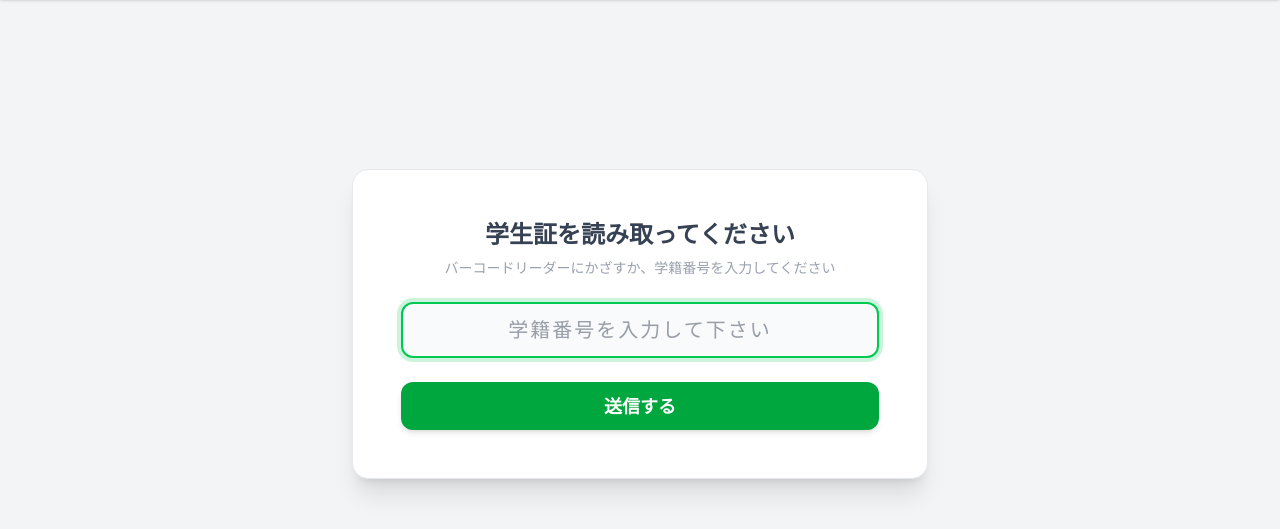
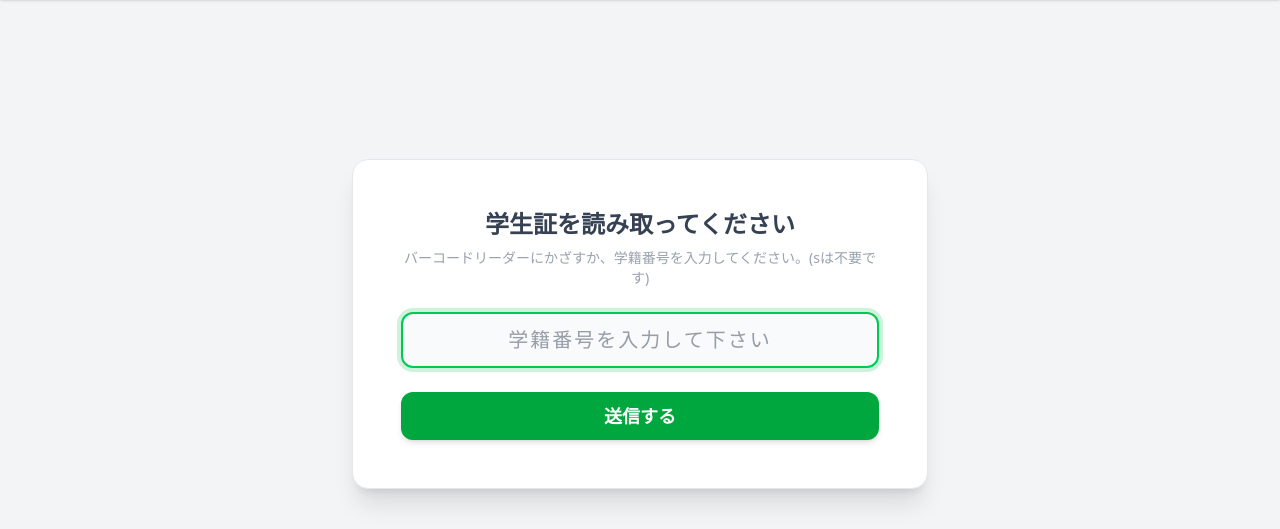
Before and after one commit to kuroiko0429/Kagi-Kashi, a Flask app: page /input in a window 1280 px wide. Shown: the part 64-593 px from the top of the page. Run offline with Flask 3, Linux system fonts and the light colour scheme.

Commit message:
add input

```diff
--- a/flaskr/templates/input.html
+++ b/flaskr/templates/input.html
@@ -20,7 +20,7 @@
           <label for="student_id" class="text-2xl font-bold block text-gray-700">
             学生証を読み取ってください
           </label>
-          <p class="text-sm text-gray-400">バーコードリーダーにかざすか、学籍番号を入力してください</p>
+          <p class="text-sm text-gray-400">バーコードリーダーにかざすか、学籍番号を入力してください。(sは不要です)</p>
         </div>
 
         <input
```
